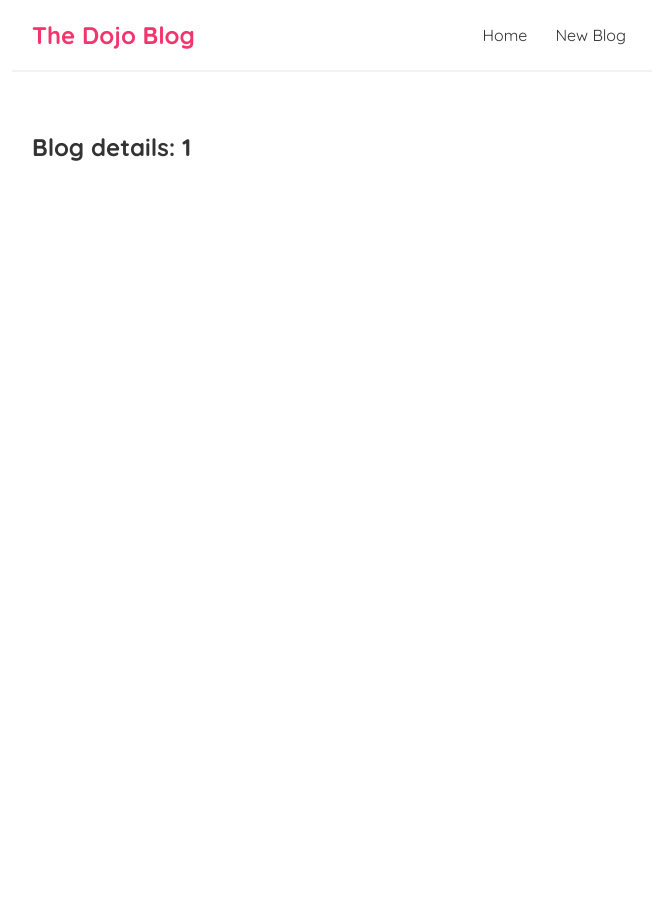
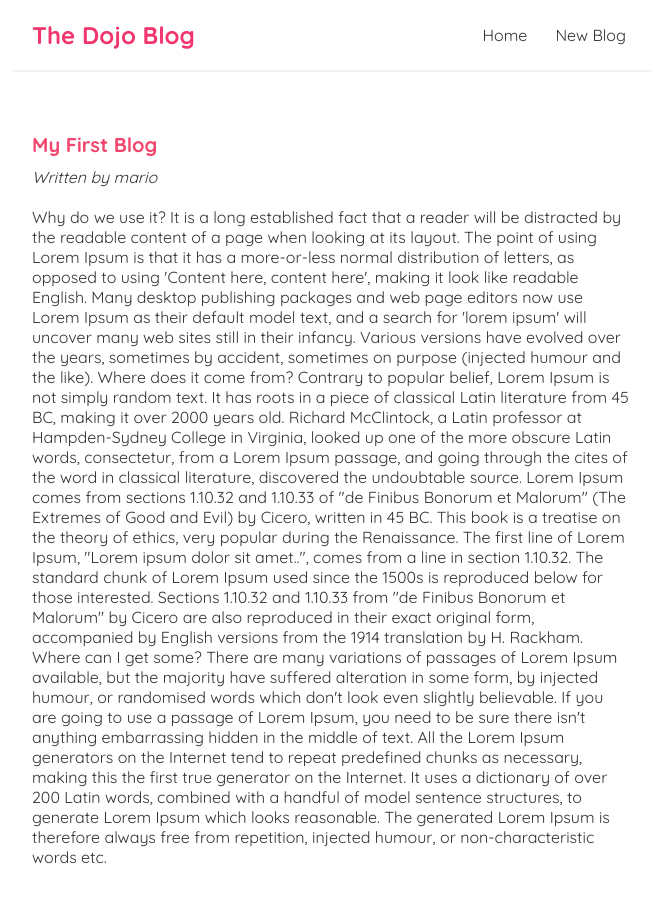
Before and after one commit to cheeseStack/React_basic, a React (Create React App) app in the folder dojo-blog/: page /blogs/1 in a window 1280 px wide. Shown: the top 902 px of the page, without its empty margins (308-967 px from the left). Before the commit the page ends 800 px from the top, so only its background shows below. Built offline with nearby package versions, Linux system fonts and the light colour scheme; data requests are answered from the project's data file.

Commit message:
added article section to show the blog details, taking data from the json server

```diff
--- a/dojo-blog/src/BlogDetails.js
+++ b/dojo-blog/src/BlogDetails.js
@@ -1,10 +1,21 @@
 import { useParams } from "react-router-dom";
+import useFetch from "./useFetch";
 
 const BlogDetails  = () => {
     const { id } = useParams();
+    const { data: blog, error, isPending } = useFetch('http://localhost:8000/blogs/' + id);
+
     return (
         <div className="blog-details">
-            <h2>Blog details: { id }</h2>
+            { isPending && <div>Loading  . . .</div>}
+            { error && <div>{ error }</div> }
+            { blog && (
+                <article>
+                    <h2>{ blog.title }</h2>
+                    <p>Written by { blog.author }</p>
+                    <div> { blog.body }</div>
+                </article>
+            )}
         </div>
 
 
--- a/dojo-blog/src/index.css
+++ b/dojo-blog/src/index.css
@@ -65,3 +65,19 @@
 .blog-preview a {
   text-decoration: none;
 }
+
+/* blog details page */
+
+.blog-details h2 {
+  font-size: 20px;
+  color: #f1456d;
+  margin-bottom: 10px;
+}
+
+.blog-details p {
+  font-style: italic;
+}
+
+.blog-details div {
+  margin: 20px 0;
+}
```
